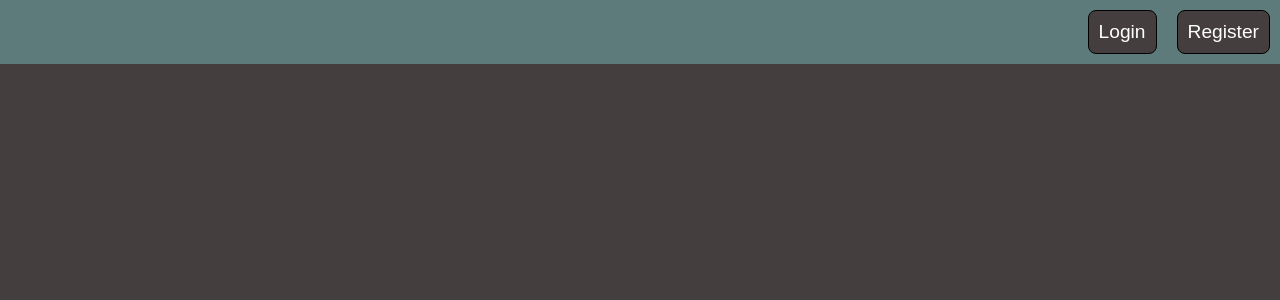
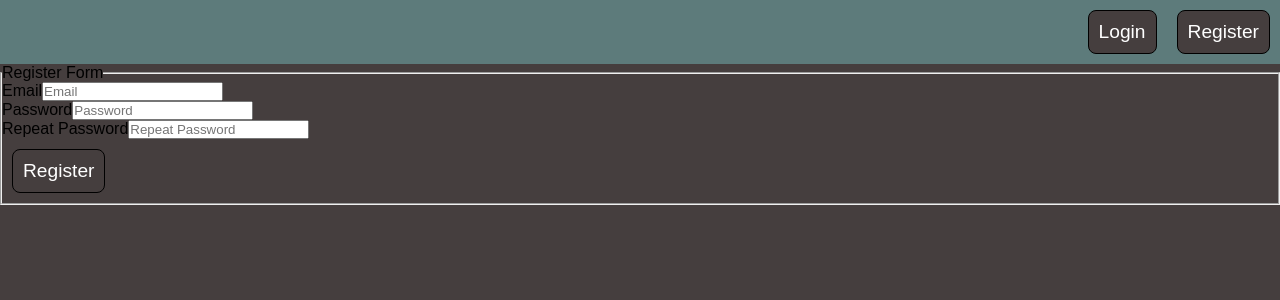
Before and after one commit to hristoz2020/movies, a React (Create React App) app: page /register in a window 1280 px wide. Before the commit this address had no page. Shown: the top 300 px of the page. Built offline with nearby package versions, Linux system fonts and the light colour scheme.

Commit message:
Add Login adn Register

```diff
--- a/src/App.js
+++ b/src/App.js
@@ -3,6 +3,8 @@
 import Header from './components/Header/Header';
 import MovieList from "./components/MovieList/MovieList";
 import Details from '../src/components/Details/Details';
+import Login from '../src/components/Login/Login';
+import Register from './components/Register/Register';
 
 function App() {
 	return (
@@ -11,6 +13,8 @@
 
             <Routes>
                 <Route path='/' element={<MovieList />} />
+                <Route path='/login' element={<Login />} />
+                <Route path='/register' element={<Register />} />
                 <Route path='/details/:movieId' element={<Details />} />
             </Routes>
 		</div>
--- /dev/null
+++ b/src/components/Login/Login.js
@@ -0,0 +1,42 @@
+import { useNavigate } from 'react-router';
+
+const Login = () => {
+    let navigate = useNavigate();
+
+    const onLoginHandler = (e) => {
+        e.preventDefault();
+
+        let formData = new FormData(e.currentTarget);
+
+        let email = formData.get('email');
+        let password = formData.get('password');
+
+        navigate('/');
+        console.log('email > ',email,'password > ',password);
+    }
+
+    return (
+        <section id="login-page" className="login">
+            <form id="login-form" onSubmit={onLoginHandler} method="POST">
+                <fieldset>
+                    <legend>Login Form</legend>
+                    <p className="field">
+                        <label htmlFor="email">Email</label>
+                        <span className="input">
+                            <input type="text" name="email" id="email" placeholder="Email" />
+                        </span>
+                    </p>
+                    <p className="field">
+                        <label htmlFor="password">Password</label>
+                        <span className="input">
+                            <input type="password" name="password" id="password" placeholder="Password" />
+                        </span>
+                    </p>
+                    <input className="button submit" type="submit" value="Login" />
+                </fieldset>
+            </form>
+        </section>
+    );
+}
+
+export default Login;
--- /dev/null
+++ b/src/components/Register/Register.js
@@ -0,0 +1,45 @@
+import { useNavigate } from 'react-router';
+
+const Register = () => {
+    let navigate = useNavigate();
+
+    const registerSubmitHandler = (e) => {
+        e.preventDefault();
+
+        let { email, password } = Object.fromEntries(new FormData(e.currentTarget));
+
+        navigate('/');
+        console.log('email > ',email,'password > ',password);
+    }
+
+    return (
+        <section id="register-page" className="register">
+            <form id="register-form" method="POST" onSubmit={registerSubmitHandler}>
+                <fieldset>
+                    <legend>Register Form</legend>
+                    <p className="field">
+                        <label htmlFor="email">Email</label>
+                        <span className="input">
+                            <input type="text" name="email" id="email" placeholder="Email" />
+                        </span>
+                    </p>
+                    <p className="field">
+                        <label htmlFor="password">Password</label>
+                        <span className="input">
+                            <input type="password" name="password" id="password" placeholder="Password" />
+                        </span>
+                    </p>
+                    <p className="field">
+                        <label htmlFor="repeat-pass">Repeat Password</label>
+                        <span className="input">
+                            <input type="password" name="confirm-pass" id="repeat-pass" placeholder="Repeat Password" />
+                        </span>
+                    </p>
+                    <input className="button submit" type="submit" value="Register" />
+                </fieldset>
+            </form>
+        </section>
+    );
+}
+
+export default Register;
--- a/src/service/moviesService.js
+++ b/src/service/moviesService.js
@@ -1,3 +1,4 @@
+
 const options = {
 	method: 'GET',
 	headers: {
```
